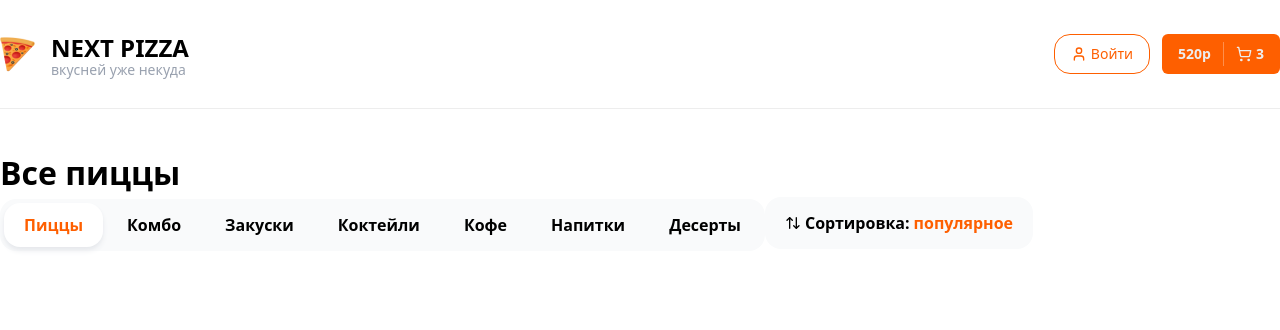
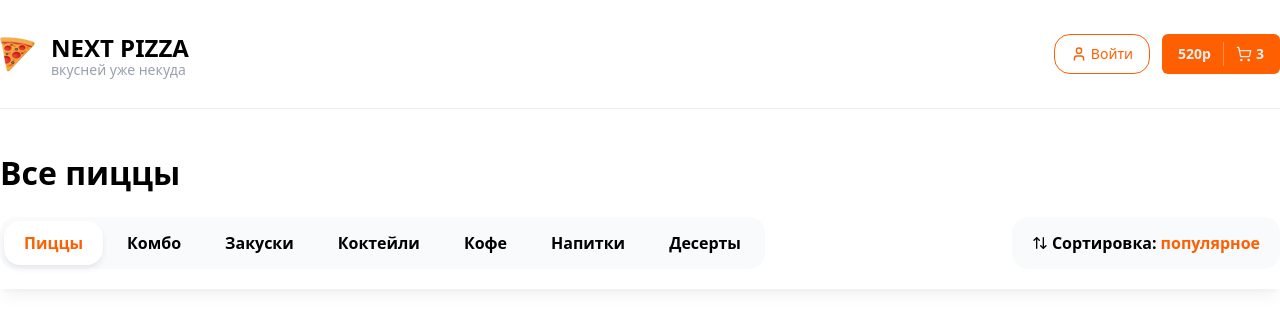
Before and after one commit to TechDanil/pizza-store, a Next.js app: page / in a window 1280 px wide. Shown: the top 330 px of the page. Built offline with nearby package versions, Linux system fonts and the light colour scheme.

Commit message:
implemented top bar

```diff
--- a/src/app/page.tsx
+++ b/src/app/page.tsx
@@ -1,11 +1,12 @@
-import { Categories, Container, SortPopup, Title } from "@/components/shared";
+import { Container, Title, TopBar } from "@/components/shared";
 
 export default function Home() {
   return (
-    <Container externalClass="mt-10 ">
-      <Title text="Все пиццы" size="lg" externalClass="font-extrabold" />
-      <Categories />
-      <SortPopup />
-    </Container>
+    <>
+      <Container externalClass="mt-10 ">
+        <Title text="Все пиццы" size="lg" externalClass="font-extrabold" />
+      </Container>
+      <TopBar />
+    </>
   );
 }
--- a/src/components/shared/categories/categories.tsx
+++ b/src/components/shared/categories/categories.tsx
@@ -2,23 +2,14 @@ import { cn } from "@/lib/utils";
 import { FunctionComponent } from "react";
 
 type categoriesProps = {
+  categories: string[];
   externalClass?: string;
 };
-
-const categories = [
-  "Пиццы",
-  "Комбо",
-  "Закуски",
-  "Коктейли",
-  "Кофе",
-  "Напитки",
-  "Десерты",
-];
 
 const activeIndex = 0;
 
 export const Categories: FunctionComponent<categoriesProps> = (props) => {
-  const { externalClass } = props;
+  const { categories, externalClass } = props;
 
   return (
     <div
--- a/src/components/shared/index.ts
+++ b/src/components/shared/index.ts
@@ -1,5 +1,7 @@
+import { TopBar } from "./top-bar/top-bar";
 export { Header } from "./header/header";
 export { Title } from "./title/title";
 export { Container } from "./container/container";
 export { Categories } from "./categories/categories";
 export { SortPopup } from "./sort-popup/sort-popup";
+export { TopBar } from "./top-bar/top-bar";
--- /dev/null
+++ b/src/components/shared/top-bar/top-bar.tsx
@@ -0,0 +1,35 @@
+import { Categories, Container, SortPopup } from "@/components/shared";
+import { cn } from "@/lib/utils";
+import { FunctionComponent } from "react";
+
+type Props = {
+  externalClass?: string;
+};
+
+const categories = [
+  "Пиццы",
+  "Комбо",
+  "Закуски",
+  "Коктейли",
+  "Кофе",
+  "Напитки",
+  "Десерты",
+];
+
+export const TopBar: FunctionComponent<Props> = (props) => {
+  const { externalClass } = props;
+
+  return (
+    <div
+      className={cn(
+        "sticky top-0 bg-white py-5 shadow-lg shadow-black/5 z-10",
+        externalClass
+      )}
+    >
+      <Container externalClass="flex items-center justify-between ">
+        <Categories categories={categories} />
+        <SortPopup />
+      </Container>
+    </div>
+  );
+};
```
